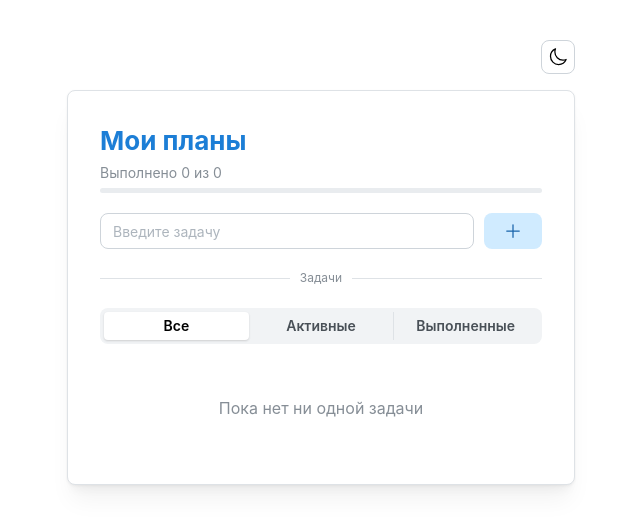
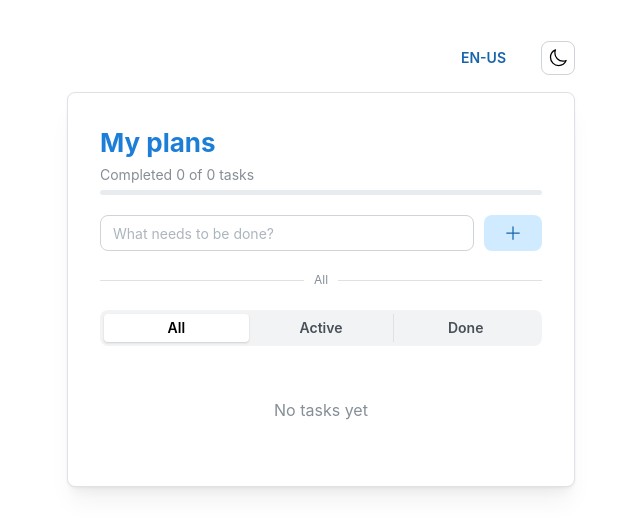
Before and after one commit to masha-masha/ToDoApp, a React (Vite) app: page / in a window 1280 px wide. Shown: the top 532 px of the page, without its empty margins (319-959 px from the left). Built offline with nearby package versions, Linux system fonts and the light colour scheme.

Commit message:
feat:implement i18next support (BE, RU, EN)

```diff
--- a/src/App.tsx
+++ b/src/App.tsx
@@ -1,3 +1,4 @@
+import { useTranslation } from "react-i18next";
 import {
  Container,
  Paper,
@@ -12,10 +13,13 @@ import { TodoHeader } from "./components/TodoHeader";
 import { TodoInput } from "./components/TodoInput";
 import { TodoItem } from "./components/TodoItem";
 import { ThemeToggle } from "./components/ThemeToggle";
+import { LanguagePicker } from "./components/LanguagePicker";
 import { useAppSelector, useAppDispatch } from "./store/hooks";
 import { setFilter, type TodoFilter } from "./store/todoSlice";
 
 function App() {
+ const { t } = useTranslation();
+
  const todos = useAppSelector((state) => state.todos.items);
  const currentFilter = useAppSelector((state) => state.todos.filter);
  const dispatch = useAppDispatch();
@@ -31,22 +35,23 @@ function App() {
  return (
   <Container size="xs" py={40}>
    <Group justify="flex-end" mb="md">
+    <LanguagePicker />
     <ThemeToggle />
    </Group>
    <Paper withBorder shadow="md" p="xl" radius="md">
     <Stack gap="lg">
      <TodoHeader total={todos.length} completed={completedCount} />
      <TodoInput />
-     <Divider label="Задачи" labelPosition="center" />
+     <Divider label={t("all")} labelPosition="center" />
 
      <SegmentedControl
       fullWidth
       value={currentFilter}
       onChange={(val) => dispatch(setFilter(val as TodoFilter))}
       data={[
-       { label: "Все", value: "all" },
-       { label: "Активные", value: "active" },
-       { label: "Выполненные", value: "done" },
+       { label: t("all"), value: "all" },
+       { label: t("active"), value: "active" },
+       { label: t("done"), value: "done" },
       ]}
      />
      <Stack gap="sm">
@@ -54,7 +59,7 @@ function App() {
        filteredTodos.map((todo) => <TodoItem key={todo.id} {...todo} />)
       ) : (
        <Text c="dimmed" ta="center" py="xl">
-        Пока нет ни одной задачи
+        {t("empty")}
        </Text>
       )}
      </Stack>
--- /dev/null
+++ b/src/components/LanguagePicker.tsx
@@ -0,0 +1,33 @@
+import { Menu, Button } from "@mantine/core";
+import { useTranslation } from "react-i18next";
+
+export function LanguagePicker() {
+ const { i18n } = useTranslation();
+
+ const languages = [
+  { label: "BE", value: "be" },
+  { label: "RU", value: "ru" },
+  { label: "EN", value: "en" },
+ ];
+
+ return (
+  <Menu shadow="md" width={100}>
+   <Menu.Target>
+    <Button variant="subtle" size="sm">
+     {i18n.language.toUpperCase()}
+    </Button>
+   </Menu.Target>
+
+   <Menu.Dropdown>
+    {languages.map((lang) => (
+     <Menu.Item
+      key={lang.value}
+      onClick={() => i18n.changeLanguage(lang.value)}
+     >
+      {lang.label}
+     </Menu.Item>
+    ))}
+   </Menu.Dropdown>
+  </Menu>
+ );
+}
--- a/src/components/TodoHeader.tsx
+++ b/src/components/TodoHeader.tsx
@@ -1,19 +1,28 @@
-import { Stack, Title, Text, Progress } from '@mantine/core';
-
+import { Stack, Title, Text, Progress } from "@mantine/core";
+import { useTranslation } from "react-i18next";
 
 interface TodoHeaderProps {
  total: number;
  completed: number;
 }
-
 export const TodoHeader = ({ total, completed }: TodoHeaderProps) => {
+ const { t } = useTranslation();
  const progress = total > 0 ? (completed / total) * 100 : 0;
 
  return (
   <Stack gap={5}>
-      <Title order={2} c="blue.7">Мои планы</Title>
-      <Text size="sm" c="dimmed">Выполнено {completed} из {total}</Text>
-      <Progress value={progress} size="sm" radius="xl" animated={progress === 100} />
+   <Title order={2} c="blue.7">
+    {t("title")}
+   </Title>
+   <Text size="sm" c="dimmed">
+    {t("itemsLeft", { completed, total })}
+   </Text>
+   <Progress
+    value={progress}
+    size="sm"
+    radius="xl"
+    animated={progress === 100}
+   />
   </Stack>
  );
 };
--- a/src/components/TodoInput.tsx
+++ b/src/components/TodoInput.tsx
@@ -3,8 +3,10 @@ import { PlusIcon } from "@heroicons/react/24/outline";
 import { useState } from "react";
 import { useAppDispatch } from "../store/hooks";
 import { addTodo } from "../store/todoSlice";
+import { useTranslation } from 'react-i18next';
 
 export const TodoInput = () => {
+ const { t } = useTranslation();
  const [value, setValue] = useState("");
  const dispatch = useAppDispatch();
 
@@ -18,7 +20,7 @@ export const TodoInput = () => {
  return (
   <Group gap="xs">
    <TextInput
-    placeholder="Введите задачу"
+    placeholder={t('inputPlaceholder')}
     flex={1}
     value={value}
     onChange={(e) => setValue(e.currentTarget.value)}
--- /dev/null
+++ b/src/i18n.ts
@@ -0,0 +1,51 @@
+import i18n from 'i18next';
+import { initReactI18next } from 'react-i18next';
+import LanguageDetector from 'i18next-browser-languagedetector';
+
+
+const resources = {
+  be: {
+    translation: {
+      title: "Мае планы",
+      inputPlaceholder: "Што трэба зрабіць?",
+      all: "Усе",
+      active: "Актыўныя",
+      done: "Гатовыя",
+      empty: "Задач пакуль няма",
+      itemsLeft: "Выканана {{completed}} з {{total}} задач"
+    }
+  },
+  ru: {
+    translation: {
+      title: "Мои планы",
+      inputPlaceholder: "Что нужно сделать?",
+      all: "Все",
+      active: "Активные",
+      done: "Готовы",
+      empty: "Задач пока нет",
+      itemsLeft: "Выполнено {{completed}} из {{total}} задач"
+    }
+  },
+  en: {
+    translation: {
+      title: "My plans",
+      inputPlaceholder: "What needs to be done?",
+      all: "All",
+      active: "Active",
+      done: "Done",
+      empty: "No tasks yet",
+      itemsLeft: "Completed {{completed}} of {{total}} tasks"
+    }
+  }
+};
+
+i18n
+  .use(LanguageDetector)
+  .use(initReactI18next)
+  .init({
+    resources,
+    fallbackLng: 'be',
+    interpolation: { escapeValue: false }
+  });
+
+export default i18n;
--- a/src/main.tsx
+++ b/src/main.tsx
@@ -5,6 +5,7 @@ import { MantineProvider } from "@mantine/core";
 import "@mantine/core/styles.css";
 import { Provider } from "react-redux";
 import { store } from "./store/store";
+import './i18n';
 
 createRoot(document.getElementById("root")!).render(
  <StrictMode>
```
Lines whose indentation alone changed are shown as unchanged.
